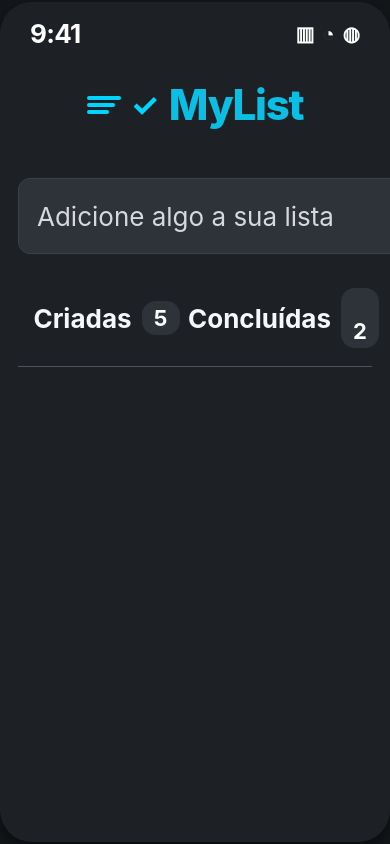
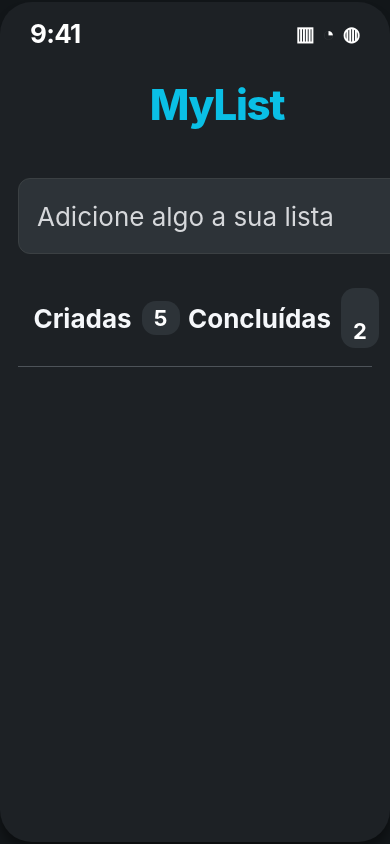
Before and after one commit to CaioQC/MyList, a React Native app: screen / in a window 390 px wide. Built offline with nearby package versions, Linux system fonts and the light colour scheme.

Commit message:
Usa PNG do ícone Playlist add check em lugar do logo gerado com componente de view

```diff
--- a/App.js
+++ b/App.js
@@ -5,24 +5,9 @@ import {
   TextInput,
   TouchableOpacity,
   View,
+  Image,
 } from 'react-native';
 import { StatusBar } from 'expo-status-bar';
-
-function ListLogo() {
-  return (
-    <View style={styles.logoRow}>
-      <View style={styles.logoIconWrap}>
-        <View style={styles.logoBars}>
-          <View style={[styles.bar, styles.bar1]} />
-          <View style={[styles.bar, styles.bar2]} />
-          <View style={[styles.bar, styles.bar3]} />
-        </View>
-        <Text style={styles.checkmark}>✓</Text>
-      </View>
-      <Text style={styles.logoText}>MyList</Text>
-    </View>
-  );
-}
 
 export default function App() {
   const [task, setTask] = useState('');
@@ -43,7 +28,13 @@ export default function App() {
           </View>
         </View>
 
-        <ListLogo />
+        <View style={styles.logoRow}>
+          <Image
+            source={require('./assets/Playlist add check.png')}
+            style={styles.logoIcon}
+          />
+          <Text style={styles.logoText}>MyList</Text>
+        </View>
 
         <View style={styles.inputRow}>
           <TextInput
@@ -134,33 +125,12 @@ const styles = StyleSheet.create({
     justifyContent: 'center',
     marginTop: 30,
     marginBottom: 28,
+    gap: 8,
   },
-  logoIconWrap: {
-    flexDirection: 'row',
-    alignItems: 'center',
-    marginRight: 10,
-  },
-  logoBars: {
-    width: 40,
-    height: 28,
-    justifyContent: 'center',
-    gap: 3,
-    marginRight: 2,
-  },
-  bar: {
-    height: 4,
-    borderRadius: 2,
-    backgroundColor: '#00d4ff',
-  },
-  bar1: { width: 34 },
-  bar2: { width: 28 },
-  bar3: { width: 22 },
-  checkmark: {
-    color: '#00d4ff',
-    fontSize: 32,
-    fontWeight: '700',
-    marginLeft: 2,
-    lineHeight: 32,
+  logoIcon: {
+    width: 36,
+    height: 36,
+    resizeMode: 'contain',
   },
   logoText: {
     fontSize: 42,
```
